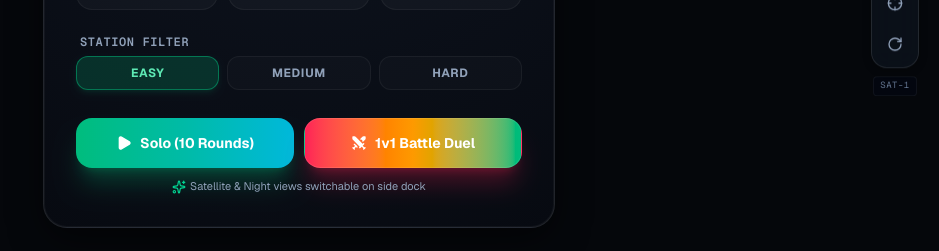
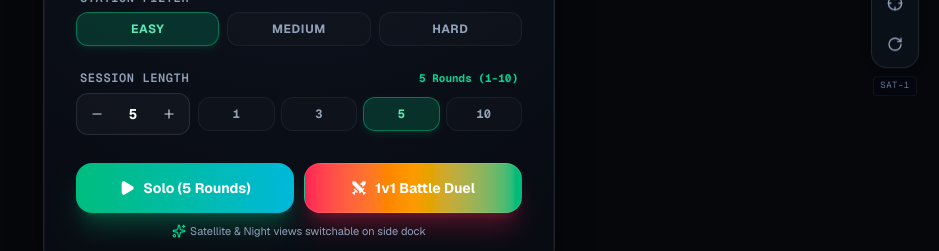
Before and after one commit to Sohaib04/Jingle, a Next.js app: page / in a window 1280 px wide. Shown: the part 472-723 px from the top of the page, without its empty margins (341-1280 px from the left). Built offline with nearby package versions, Linux system fonts and the light colour scheme.

Commit message:
feat: add configurable round count selector for game sessions

```diff
--- a/app/api/game/start/route.ts
+++ b/app/api/game/start/route.ts
@@ -5,7 +5,10 @@ export async function POST(request: Request) {
   try {
     const body = await request.json().catch(() => ({}));
     const difficulty = body.difficulty || "easy";
-    const roundsCount = 10;
+    const requestedCount = Number(body.roundsCount);
+    const roundsCount = Number.isInteger(requestedCount)
+      ? Math.max(1, Math.min(10, requestedCount))
+      : 5;
 
     const tracks = await defaultMusicProvider.getTracksForGame(roundsCount, difficulty);
 
--- a/components/game/FinalScore.tsx
+++ b/components/game/FinalScore.tsx
@@ -9,6 +9,7 @@ import {
   Check,
   Copy,
   Flame,
+  Home,
   Navigation,
   RotateCcw,
   Timer,
@@ -21,7 +22,10 @@ export default function FinalScore() {
   const totalScore = useGameStore((s) => s.totalScore);
   const bestStreak = useGameStore((s) => s.bestStreak);
   const roundResults = useGameStore((s) => s.roundResults);
+  const difficulty = useGameStore((s) => s.difficulty);
+  const roundsCount = useGameStore((s) => s.roundsCount);
   const startGame = useGameStore((s) => s.startGame);
+  const resetGame = useGameStore((s) => s.resetGame);
 
   const [copied, setCopied] = useState(false);
   const [showDailyToast, setShowDailyToast] = useState(false);
@@ -165,13 +169,23 @@ export default function FinalScore() {
 
         {/* Action Buttons */}
         <div className="space-y-2 sm:space-y-2.5 pt-1">
-          <button
-            onClick={() => startGame()}
-            className="w-full py-3.5 px-6 rounded-2xl bg-gradient-to-r from-emerald-500 via-teal-500 to-cyan-500 hover:from-emerald-400 hover:to-cyan-400 text-white font-bold text-sm sm:text-base shadow-xl shadow-emerald-500/25 active:scale-[0.98] transition-all flex items-center justify-center space-x-2 cursor-pointer"
-          >
-            <RotateCcw className="w-4 h-4 sm:w-5 sm:h-5" />
-            <span>Play Again</span>
-          </button>
+          <div className="grid grid-cols-1 sm:grid-cols-2 gap-2 sm:gap-2.5">
+            <button
+              onClick={() => startGame(difficulty, roundResults.length || roundsCount || 5)}
+              className="w-full py-3.5 px-4 rounded-2xl bg-gradient-to-r from-emerald-500 via-teal-500 to-cyan-500 hover:from-emerald-400 hover:to-cyan-400 text-white font-bold text-xs sm:text-sm shadow-xl shadow-emerald-500/25 active:scale-[0.98] transition-all flex items-center justify-center space-x-2 cursor-pointer"
+            >
+              <RotateCcw className="w-4 h-4 sm:w-5 sm:h-5" />
+              <span>Play Again</span>
+            </button>
+
+            <button
+              onClick={resetGame}
+              className="w-full py-3.5 px-4 rounded-2xl bg-white/[0.05] hover:bg-white/[0.1] border border-white/10 text-slate-300 hover:text-white font-bold text-xs sm:text-sm transition-all flex items-center justify-center space-x-2 cursor-pointer"
+            >
+              <Home className="w-4 h-4 sm:w-5 sm:h-5 text-emerald-400" />
+              <span>Main Menu</span>
+            </button>
+          </div>
 
           <div className="grid grid-cols-2 gap-2">
             <button
--- a/components/game/StartScreen.tsx
+++ b/components/game/StartScreen.tsx
@@ -3,15 +3,18 @@
 import React, { useState } from "react";
 import { useGameStore } from "@/lib/game/store";
 import { Difficulty } from "@/lib/game/types";
-import { Headphones, Play, Satellite, Sparkles, Zap, Loader2, Music, Swords } from "lucide-react";
+import { Headphones, Play, Satellite, Sparkles, Zap, Loader2, Music, Swords, Minus, Plus } from "lucide-react";
 import { useMultiplayerStore } from "@/lib/multiplayer/store";
 
 export default function StartScreen() {
   const gameStatus = useGameStore((s) => s.gameStatus);
   const startGame = useGameStore((s) => s.startGame);
+  const storeDifficulty = useGameStore((s) => s.difficulty);
+  const storeRoundsCount = useGameStore((s) => s.roundsCount);
   const mpStatus = useMultiplayerStore((s) => s.status);
   const openMatchmakingModal = useMultiplayerStore((s) => s.openMatchmakingModal);
-  const [selectedDifficulty, setSelectedDifficulty] = useState<Difficulty>("easy");
+  const [selectedDifficulty, setSelectedDifficulty] = useState<Difficulty>(storeDifficulty || "easy");
+  const [selectedRounds, setSelectedRounds] = useState<number>(storeRoundsCount || 5);
 
   if (gameStatus !== "idle" && gameStatus !== "loading") {
     return null;
@@ -122,11 +125,70 @@ export default function StartScreen() {
           </div>
         </div>
 
+        {/* Rounds Selector */}
+        <div className="space-y-1.5">
+          <div className="flex items-center justify-between px-1">
+            <label className="text-[11px] sm:text-xs font-mono font-semibold text-slate-400 uppercase tracking-wider block">
+              Session Length
+            </label>
+            <span className="text-[11px] font-mono text-emerald-400 font-bold">
+              {selectedRounds} {selectedRounds === 1 ? "Round" : "Rounds"} (1-10)
+            </span>
+          </div>
+
+          <div className="flex items-center space-x-2">
+            {/* Stepper with - / + */}
+            <div className="flex items-center bg-white/[0.03] border border-white/10 rounded-xl p-1 space-x-1">
+              <button
+                type="button"
+                onClick={() => setSelectedRounds((r) => Math.max(1, r - 1))}
+                disabled={selectedRounds <= 1}
+                className="w-8 h-8 rounded-lg flex items-center justify-center text-slate-300 hover:text-white hover:bg-white/10 transition disabled:opacity-30 disabled:pointer-events-none cursor-pointer"
+                title="Decrease rounds (min 1)"
+              >
+                <Minus className="w-3.5 h-3.5" />
+              </button>
+
+              <span className="w-8 text-center font-bold text-white font-mono text-xs sm:text-sm tabular-nums">
+                {selectedRounds}
+              </span>
+
+              <button
+                type="button"
+                onClick={() => setSelectedRounds((r) => Math.min(10, r + 1))}
+                disabled={selectedRounds >= 10}
+                className="w-8 h-8 rounded-lg flex items-center justify-center text-slate-300 hover:text-white hover:bg-white/10 transition disabled:opacity-30 disabled:pointer-events-none cursor-pointer"
+                title="Increase rounds (max 10)"
+              >
+                <Plus className="w-3.5 h-3.5" />
+              </button>
+            </div>
+
+            {/* Quick Presets */}
+            <div className="grid grid-cols-4 gap-1.5 flex-1">
+              {[1, 3, 5, 10].map((count) => (
+                <button
+                  key={count}
+                  type="button"
+                  onClick={() => setSelectedRounds(count)}
+                  className={`py-2 px-1 rounded-xl text-xs font-bold font-mono transition-all cursor-pointer border ${
+                    selectedRounds === count
+                      ? "bg-emerald-500/20 text-emerald-300 border-emerald-500/50 shadow-md shadow-emerald-500/10"
+                      : "bg-white/[0.02] text-slate-400 border-white/5 hover:bg-white/[0.06] hover:text-slate-200"
+                  }`}
+                >
+                  {count}
+                </button>
+              ))}
+            </div>
+          </div>
+        </div>
+
         {/* Game Mode Actions: Solo & 1v1 Battle Arena */}
         <div className="space-y-2.5 pt-1">
           <div className="grid grid-cols-1 sm:grid-cols-2 gap-2.5">
             <button
-              onClick={() => startGame(selectedDifficulty)}
+              onClick={() => startGame(selectedDifficulty, selectedRounds)}
               disabled={isLoading}
               className="w-full py-3.5 px-4 rounded-2xl bg-gradient-to-r from-emerald-500 via-teal-500 to-cyan-500 hover:from-emerald-400 hover:to-cyan-400 text-white font-bold text-xs sm:text-sm shadow-xl shadow-emerald-500/25 active:scale-[0.98] transition-all flex items-center justify-center space-x-2 cursor-pointer disabled:opacity-60"
             >
@@ -138,7 +200,7 @@ export default function StartScreen() {
               ) : (
                 <>
                   <Play className="w-4 h-4 fill-current" />
-                  <span>Solo (10 Rounds)</span>
+                  <span>Solo ({selectedRounds} {selectedRounds === 1 ? "Round" : "Rounds"})</span>
                 </>
               )}
             </button>
--- a/lib/game/store.ts
+++ b/lib/game/store.ts
@@ -20,11 +20,13 @@ export interface GameState {
   latestResult: RoundResult | null;
   playbackState: PlaybackState;
   difficulty: Difficulty;
+  roundsCount: number;
   globeViewMode: GlobeViewMode;
   isAutoRotating: boolean;
 
   // Actions
-  startGame: (difficulty?: Difficulty) => Promise<void>;
+  setRoundsCount: (count: number) => void;
+  startGame: (difficulty?: Difficulty, roundsCount?: number) => Promise<void>;
   hoverCountry: (country: CountryMetadata | null) => void;
   selectCountry: (country: CountryMetadata) => void;
   setGlobeViewMode: (mode: GlobeViewMode) => void;
@@ -61,13 +63,23 @@ export const useGameStore = create<GameState>((set, get) => {
     latestResult: null,
     playbackState: defaultMusicProvider.getPlaybackState(),
     difficulty: "easy",
+    roundsCount: 5,
     globeViewMode: "satellite",
     isAutoRotating: true,
 
-    startGame: async (difficulty: Difficulty = "easy") => {
+    setRoundsCount: (count: number) => {
+      const clamped = Math.max(1, Math.min(10, count));
+      set({ roundsCount: clamped });
+    },
+
+    startGame: async (difficulty?: Difficulty, roundsCount?: number) => {
+      const targetDifficulty = difficulty || get().difficulty || "easy";
+      const targetRounds = Math.max(1, Math.min(10, roundsCount ?? get().roundsCount ?? 5));
+
       set({
         gameStatus: "loading",
-        difficulty,
+        difficulty: targetDifficulty,
+        roundsCount: targetRounds,
         totalScore: 0,
         currentStreak: 0,
         bestStreak: 0,
@@ -80,7 +92,7 @@ export const useGameStore = create<GameState>((set, get) => {
       });
 
       try {
-        const tracks = await defaultMusicProvider.getTracksForGame(10, difficulty);
+        const tracks = await defaultMusicProvider.getTracksForGame(targetRounds, targetDifficulty);
         set({
           rounds: tracks,
           gameStatus: "playing",
```
